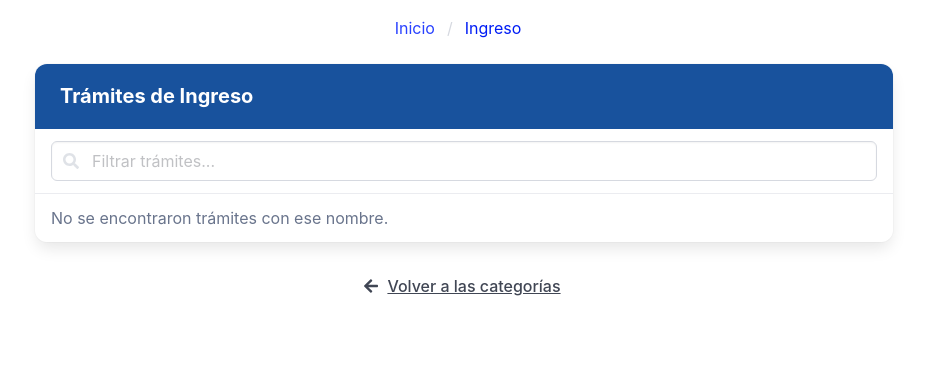
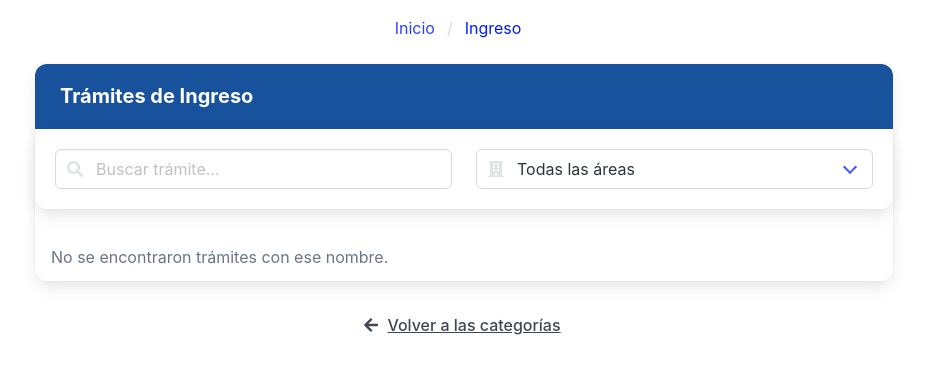
Before and after one commit to Victor-Mtz2/vicmartinez.github.io, a plain HTML site: page pages/trListados.html in a window 1280 px wide. Shown: the whole page, without its empty margins (176-1103 px from the left). Drawn offline with nearby package versions, Linux system fonts and the light colour scheme.

Commit message:
filtro por área

```diff
--- a/pages/trListados.html
+++ b/pages/trListados.html
@@ -24,12 +24,43 @@
             <div class="column is-9">
                 <nav class="panel is-link">
                     <p class="panel-heading bg-azul" x-text="'Trámites de ' + tituloSeccion"></p>
-                    <div class="panel-block">
-                        <p class="control has-icons-left">
-                            <input class="input" type="text" placeholder="Filtrar trámites..." x-model="search">
-                            <span class="icon is-left"><i class="fas fa-search"></i></span>
-                        </p>
+<div class="box">
+    <div class="columns is-vcentered">
+        <div class="column is-6">
+            <div class="field">
+                <div class="control has-icons-left">
+                    <input
+                        class="input"
+                        type="text"
+                        placeholder="Buscar trámite..."
+                        x-model="search"
+                    >
+                    <span class="icon is-left">
+                        <i class="fas fa-search"></i>
+                    </span>
+                </div>
+            </div>
+        </div>
+
+        <div class="column is-6">
+            <div class="field">
+                <div class="control has-icons-left">
+                    <div class="select is-fullwidth">
+                        <select x-model="filtroArea">
+                            <option value="todas">Todas las áreas</option>
+                            <template x-for="(info, nombre) in areas" :key="nombre">
+                                <option :value="nombre" x-text="nombre"></option>
+                            </template>
+                        </select>
                     </div>
+                    <div class="icon is-left">
+                        <i class="fas fa-building"></i>
+                    </div>
+                </div>
+            </div>
+        </div>
+    </div>
+</div>
 
                     <template x-if="cargando">
                         <div class="p-4">
--- a/sources/jsTramites.js
+++ b/sources/jsTramites.js
@@ -2,11 +2,12 @@
 function portalTramites() {
     return {
         search: '',
+        filtroArea: 'todas', // Valor inicial
         cargando: true,
         categoriaActiva: new URLSearchParams(window.location.search).get('cat') || 'ingreso',
 
-        areas: CONFIG_AREAS, // Lee del archivo datos.js
-        tramites: DATOS_TRAMITES, // Lee del archivo datos.js
+        areas: CONFIG_AREAS,
+        tramites: DATOS_TRAMITES,
 
         init() {
             setTimeout(() => { this.cargando = false; }, 500);
@@ -14,10 +15,16 @@ function portalTramites() {
 
         get filteredTramites() {
             return this.tramites.filter(t => {
-                const mismoRubro = t.rubro === this.categoriaActiva;
-                const coincideBusqueda = t.nombre.toLowerCase().includes(this.search.toLowerCase()) ||
-                                       t.area.toLowerCase().includes(this.search.toLowerCase());
-                return mismoRubro && coincideBusqueda;
+                // 1. Debe ser de la categoría (ingreso/permanencia/retiro)
+                const cumpleCat = t.rubro === this.categoriaActiva;
+
+                // 2. Debe coincidir con el texto escrito
+                const cumpleTexto = t.nombre.toLowerCase().includes(this.search.toLowerCase());
+
+                // 3. Debe coincidir con el área (si no es "todas")
+                const cumpleArea = this.filtroArea === 'todas' || t.area === this.filtroArea;
+
+                return cumpleCat && cumpleTexto && cumpleArea;
             });
         },
 
@@ -27,6 +34,8 @@ function portalTramites() {
         }
     }
 }
+
+
 
 // Lógica para el DETALLE del trámite
 function detalleTramite() {
```
Also changed, not shown: pages/tramites.html (+1 -1 lines).
